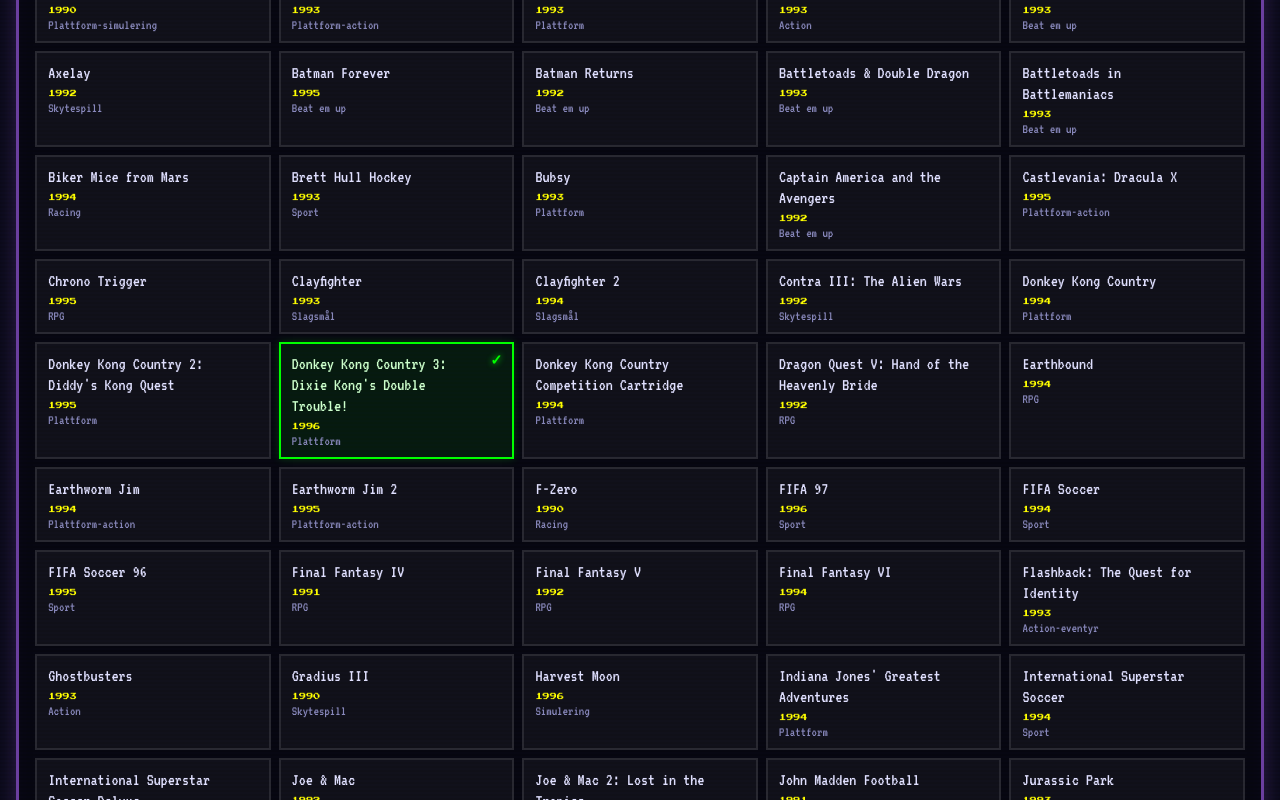
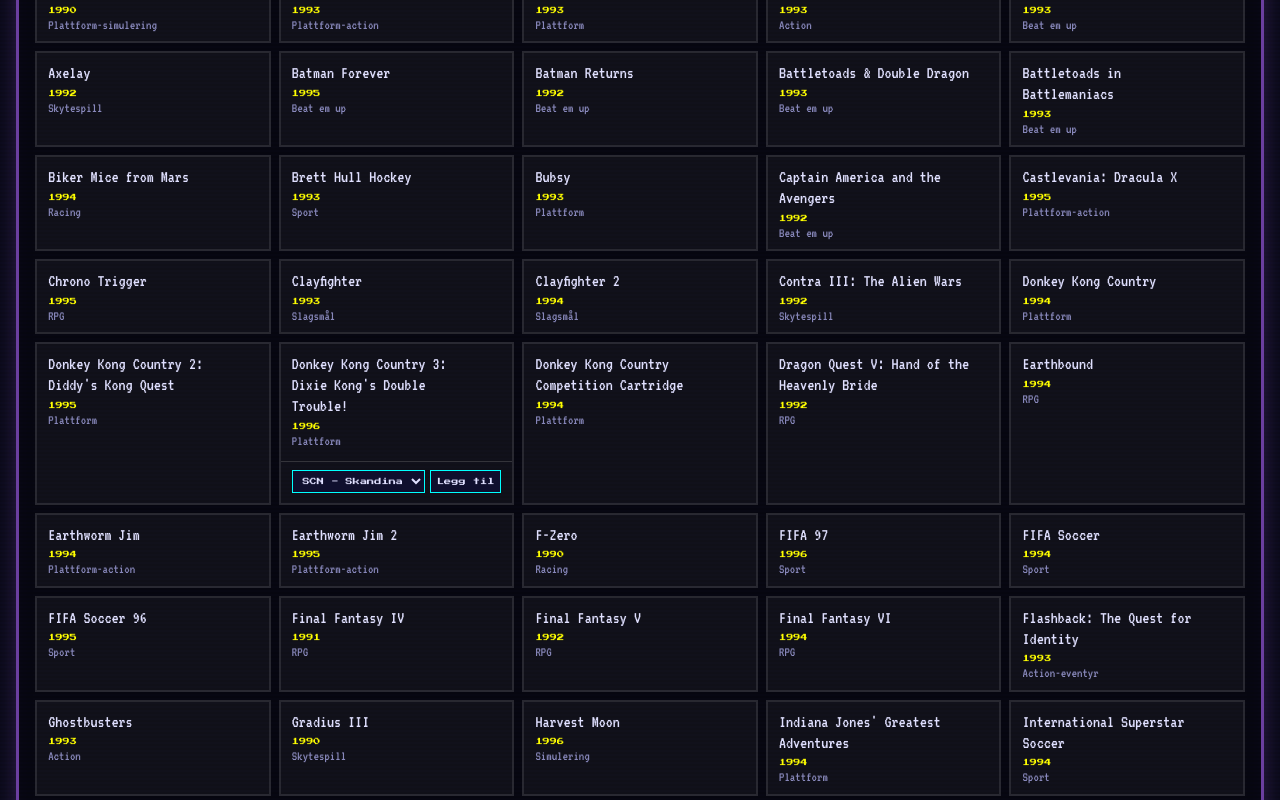
Before and after one commit to FrankBurmo/mineretrospill, a React (Vite) app: page / in a window 1280 px wide. Both pictures are taken after a click on the button 396 px from the left and 880 px from the top of the page. Shown: the part 480-1280 px from the top of the page. Built offline with nearby package versions, Linux system fonts and the light colour scheme.

Commit message:
feat: adding regions

```diff
--- a/src/App.css
+++ b/src/App.css
@@ -377,7 +377,6 @@
   display: flex;
   flex-direction: column;
   align-items: flex-start;
-  padding: 0.6rem 0.7rem;
   background: rgba(255, 255, 255, 0.04);
   border: 2px solid rgba(255, 255, 255, 0.1);
   color: var(--color-text);
@@ -386,6 +385,22 @@
   position: relative;
   width: 100%;
   gap: 0.25rem;
+}
+
+.game-card-summary {
+  align-items: flex-start;
+  background: transparent;
+  border: 0;
+  color: inherit;
+  cursor: pointer;
+  display: flex;
+  flex-direction: column;
+  font: inherit;
+  gap: 0.25rem;
+  padding: 0.6rem 0.7rem;
+  position: relative;
+  text-align: left;
+  width: 100%;
 }
 
 .game-card:hover {
@@ -442,6 +457,66 @@
   color: var(--color-muted);
 }
 
+.edition-panel {
+  border-top: 1px solid rgba(255, 255, 255, 0.15);
+  padding: 0.5rem 0.7rem 0.65rem;
+  width: 100%;
+}
+
+.edition-list {
+  display: flex;
+  flex-wrap: wrap;
+  gap: 0.3rem;
+  list-style: none;
+  margin: 0 0 0.5rem;
+  padding: 0;
+}
+
+.edition-item {
+  align-items: center;
+  background: rgba(0, 255, 0, 0.1);
+  border: 1px solid var(--color-green);
+  display: flex;
+  font-family: var(--pixel-font);
+  font-size: 0.45rem;
+  gap: 0.25rem;
+  padding: 0.2rem 0.25rem 0.2rem 0.35rem;
+}
+
+.edition-remove {
+  background: transparent;
+  border: 0;
+  color: var(--color-text);
+  cursor: pointer;
+  font: inherit;
+  line-height: 1;
+  padding: 0.1rem 0.2rem;
+}
+
+.edition-add {
+  display: flex;
+  gap: 0.35rem;
+}
+
+.edition-add select,
+.edition-add button {
+  background: var(--color-bg2);
+  border: 1px solid var(--color-secondary);
+  color: var(--color-text);
+  font-family: var(--pixel-font);
+  font-size: 0.45rem;
+  min-width: 0;
+  padding: 0.35rem;
+}
+
+.edition-add select {
+  flex: 1;
+}
+
+.edition-add button {
+  cursor: pointer;
+}
+
 /* ============================================================
    FOOTER
    ============================================================ */
--- a/src/App.tsx
+++ b/src/App.tsx
@@ -7,46 +7,56 @@
 import './App.css';
 
 const App: React.FC = () => {
-  const { library, toggleGame, ownedCount } = useLibrary();
+  const { library, addEdition, removeEdition, ownedGameCount, ownedEditionCount } = useLibrary();
 
   const ownedSet = useMemo(() => {
-    return new Set(Object.keys(library).filter((k) => library[k]));
+    return new Set(Object.keys(library.games));
   }, [library]);
 
   return (
     <div className="app">
       <Header />
-      <StatsBar ownedCount={ownedCount} />
+      <StatsBar ownedGameCount={ownedGameCount} ownedEditionCount={ownedEditionCount} />
       <main className="app-main">
         <ConsolePlatform
           platform="SNES"
           games={snesGames}
           ownedIds={ownedSet}
-          onToggle={toggleGame}
+          editionsByGame={library.games}
+          onAddEdition={addEdition}
+          onRemoveEdition={removeEdition}
         />
         <ConsolePlatform
           platform="NES"
           games={nesGames}
           ownedIds={ownedSet}
-          onToggle={toggleGame}
+          editionsByGame={library.games}
+          onAddEdition={addEdition}
+          onRemoveEdition={removeEdition}
         />
         <ConsolePlatform
           platform="MegaDrive"
           games={megaDriveGames}
           ownedIds={ownedSet}
-          onToggle={toggleGame}
+          editionsByGame={library.games}
+          onAddEdition={addEdition}
+          onRemoveEdition={removeEdition}
         />
         <ConsolePlatform
           platform="MasterSystem"
           games={masterSystemGames}
           ownedIds={ownedSet}
-          onToggle={toggleGame}
+          editionsByGame={library.games}
+          onAddEdition={addEdition}
+          onRemoveEdition={removeEdition}
         />
         <ConsolePlatform
           platform="GameBoy"
           games={gameBoyGames}
           ownedIds={ownedSet}
-          onToggle={toggleGame}
+          editionsByGame={library.games}
+          onAddEdition={addEdition}
+          onRemoveEdition={removeEdition}
         />
       </main>
       <footer className="app-footer">
--- a/src/components/ConsolePlatform.tsx
+++ b/src/components/ConsolePlatform.tsx
@@ -1,12 +1,14 @@
 import React, { useState, useMemo } from 'react';
-import type { Game, Platform } from '../types';
+import type { EditionCode, Game, GameEdition, Platform } from '../types';
 import GameCard from './GameCard';
 
 interface ConsolePlatformProps {
   platform: Platform;
   games: Game[];
   ownedIds: Set<string>;
-  onToggle: (gameId: string) => void;
+  editionsByGame: Record<string, GameEdition[]>;
+  onAddEdition: (gameId: string, editionCode: EditionCode) => void;
+  onRemoveEdition: (gameId: string, editionId: string) => void;
 }
 
 type FilterMode = 'all' | 'owned' | 'missing';
@@ -32,7 +34,9 @@
   platform,
   games,
   ownedIds,
-  onToggle,
+  editionsByGame,
+  onAddEdition,
+  onRemoveEdition,
 }) => {
   const [filter, setFilter] = useState<FilterMode>('all');
   const [sort, setSort] = useState<SortMode>('title');
@@ -134,7 +138,9 @@
                   key={game.id}
                   game={game}
                   owned={ownedIds.has(game.id)}
-                  onToggle={onToggle}
+                  editions={editionsByGame[game.id] ?? []}
+                  onAddEdition={onAddEdition}
+                  onRemoveEdition={onRemoveEdition}
                 />
               ))
             )}
--- a/src/components/GameCard.tsx
+++ b/src/components/GameCard.tsx
@@ -1,25 +1,80 @@
-import React from 'react';
-import type { Game } from '../types';
+import React, { useState } from 'react';
+import { EDITION_OPTIONS } from '../types';
+import type { EditionCode, Game, GameEdition } from '../types';
 
 interface GameCardProps {
   game: Game;
   owned: boolean;
-  onToggle: (gameId: string) => void;
+  editions: GameEdition[];
+  onAddEdition: (gameId: string, editionCode: EditionCode) => void;
+  onRemoveEdition: (gameId: string, editionId: string) => void;
 }
 
-const GameCard: React.FC<GameCardProps> = ({ game, owned, onToggle }) => {
+const GameCard: React.FC<GameCardProps> = ({
+  game,
+  owned,
+  editions,
+  onAddEdition,
+  onRemoveEdition,
+}) => {
+  const [expanded, setExpanded] = useState(false);
+  const [editionCode, setEditionCode] = useState<EditionCode>('SCN');
+  const panelId = `editions-${game.id}`;
+
   return (
+    <article className={`game-card ${owned ? 'owned' : ''}`}>
       <button
-      className={`game-card ${owned ? 'owned' : ''}`}
-      onClick={() => onToggle(game.id)}
-      aria-pressed={owned}
+        className="game-card-summary"
+        onClick={() => setExpanded((current) => !current)}
+        aria-expanded={expanded}
+        aria-controls={panelId}
         title={`${game.title}${game.year ? ` (${game.year})` : ''}`}
       >
-      <div className="game-card-check">{owned ? '✓' : ''}</div>
+        <div className="game-card-check">{owned ? 'OK' : ''}</div>
         <div className="game-card-title">{game.title}</div>
         {game.year && <div className="game-card-year">{game.year}</div>}
         {game.genre && <div className="game-card-genre">{game.genre}</div>}
       </button>
+
+      {expanded && (
+        <div className="edition-panel" id={panelId}>
+          {editions.length > 0 && (
+            <ul className="edition-list" aria-label={`Registrerte utgaver av ${game.title}`}>
+              {editions.map((edition) => (
+                <li className="edition-item" key={edition.id}>
+                  <span>{edition.editionCode}</span>
+                  <button
+                    className="edition-remove"
+                    type="button"
+                    onClick={() => onRemoveEdition(game.id, edition.id)}
+                    aria-label={`Fjern ${edition.editionCode}-utgave av ${game.title}`}
+                    title="Fjern utgave"
+                  >
+                    x
+                  </button>
+                </li>
+              ))}
+            </ul>
+          )}
+          <div className="edition-add">
+            <select
+              value={editionCode}
+              onChange={(event) => setEditionCode(event.target.value as EditionCode)}
+              aria-label={`Velg utgave av ${game.title}`}
+            >
+              {EDITION_OPTIONS.map((option) => (
+                <option key={option.code} value={option.code}>
+                  {option.label}
+                </option>
+              ))}
+            </select>
+            <button type="button" onClick={() => onAddEdition(game.id, editionCode)}>
+              Legg til
+            </button>
+          </div>
+        </div>
+      )}
+    </article>
   );
 };
 
--- a/src/hooks/useLibrary.ts
+++ b/src/hooks/useLibrary.ts
@@ -1,14 +1,44 @@
 import { useState, useCallback } from 'react';
-import type { UserLibrary } from '../types';
+import type { EditionCode, GameEdition, UserLibrary } from '../types';
 
 const STORAGE_KEY = 'mineretrospill-library';
+
+function isEdition(value: unknown): value is GameEdition {
+  return typeof value === 'object'
+    && value !== null
+    && typeof (value as GameEdition).id === 'string'
+    && typeof (value as GameEdition).editionCode === 'string';
+}
+
+function isLibrary(value: unknown): value is UserLibrary {
+  if (typeof value !== 'object' || value === null) return false;
+
+  const library = value as UserLibrary;
+  return library.version === 2
+    && typeof library.games === 'object'
+    && library.games !== null
+    && Object.values(library.games).every(
+      (editions) => Array.isArray(editions) && editions.every(isEdition)
+    );
+}
+
+function emptyLibrary(): UserLibrary {
+  return { version: 2, games: {} };
+}
 
 function loadLibrary(): UserLibrary {
   try {
     const stored = localStorage.getItem(STORAGE_KEY);
-    return stored ? JSON.parse(stored) : {};
+    if (!stored) return emptyLibrary();
+
+    const library: unknown = JSON.parse(stored);
+    if (isLibrary(library)) return library;
+
+    const replacement = emptyLibrary();
+    saveLibrary(replacement);
+    return replacement;
   } catch {
-    return {};
+    return emptyLibrary();
   }
 }
 
@@ -23,23 +53,48 @@
 export function useLibrary() {
   const [library, setLibrary] = useState<UserLibrary>(loadLibrary);
 
-  const toggleGame = useCallback((gameId: string) => {
+  const addEdition = useCallback((gameId: string, editionCode: EditionCode) => {
     setLibrary((prev) => {
-      const updated = { ...prev, [gameId]: !prev[gameId] };
-      if (!updated[gameId]) {
-        delete updated[gameId];
-      }
+      const edition: GameEdition = {
+        id: crypto.randomUUID(),
+        editionCode,
+      };
+      const updated: UserLibrary = {
+        version: 2,
+        games: {
+          ...prev.games,
+          [gameId]: [...(prev.games[gameId] ?? []), edition],
+        },
+      };
       saveLibrary(updated);
       return updated;
     });
   }, []);
 
-  const hasGame = useCallback(
-    (gameId: string) => !!library[gameId],
-    [library]
+  const removeEdition = useCallback((gameId: string, editionId: string) => {
+    setLibrary((prev) => {
+      const editions = (prev.games[gameId] ?? []).filter((edition) => edition.id !== editionId);
+      const games = { ...prev.games };
+
+      if (editions.length === 0) {
+        delete games[gameId];
+      } else {
+        games[gameId] = editions;
+      }
+
+      const updated: UserLibrary = { version: 2, games };
+      saveLibrary(updated);
+      return updated;
+    });
+  }, []);
+
+  const hasGame = useCallback((gameId: string) => (library.games[gameId]?.length ?? 0) > 0, [library]);
+
+  const ownedGameCount = Object.keys(library.games).length;
+  const ownedEditionCount = Object.values(library.games).reduce(
+    (count, editions) => count + editions.length,
+    0
   );
 
-  const ownedCount = Object.values(library).filter(Boolean).length;
-
-  return { library, toggleGame, hasGame, ownedCount };
+  return { library, addEdition, removeEdition, hasGame, ownedGameCount, ownedEditionCount };
 }
--- a/src/types/index.ts
+++ b/src/types/index.ts
@@ -1,4 +1,33 @@
 export type Platform = 'NES' | 'SNES' | 'MegaDrive' | 'MasterSystem' | 'GameBoy';
+
+export type EditionCode =
+  | 'SCN'
+  | 'EUR'
+  | 'UK'
+  | 'USA'
+  | 'CAN'
+  | 'JPN'
+  | 'KOR'
+  | 'ASIA'
+  | 'AUS'
+  | 'NZL'
+  | 'BRA'
+  | 'WORLD';
+
+export const EDITION_OPTIONS: ReadonlyArray<{ code: EditionCode; label: string }> = [
+  { code: 'SCN', label: 'SCN - Skandinavia' },
+  { code: 'EUR', label: 'EUR - Europa' },
+  { code: 'UK', label: 'UK - Storbritannia' },
+  { code: 'USA', label: 'USA - USA' },
+  { code: 'CAN', label: 'CAN - Canada' },
+  { code: 'JPN', label: 'JPN - Japan' },
+  { code: 'KOR', label: 'KOR - Korea' },
+  { code: 'ASIA', label: 'ASIA - Asia' },
+  { code: 'AUS', label: 'AUS - Australia' },
+  { code: 'NZL', label: 'NZL - New Zealand' },
+  { code: 'BRA', label: 'BRA - Brasil' },
+  { code: 'WORLD', label: 'WORLD - Verdensutgave' },
+];
 
 export interface Game {
   id: string;
@@ -8,6 +37,12 @@
   genre?: string;
 }
 
+export interface GameEdition {
+  id: string;
+  editionCode: EditionCode;
+}
+
 export interface UserLibrary {
-  [gameId: string]: boolean;
+  version: 2;
+  games: Record<string, GameEdition[]>;
 }
```
Also changed, not shown: src/components/StatsBar.tsx (+10 -4 lines). Lines whose indentation alone changed are shown as unchanged.
